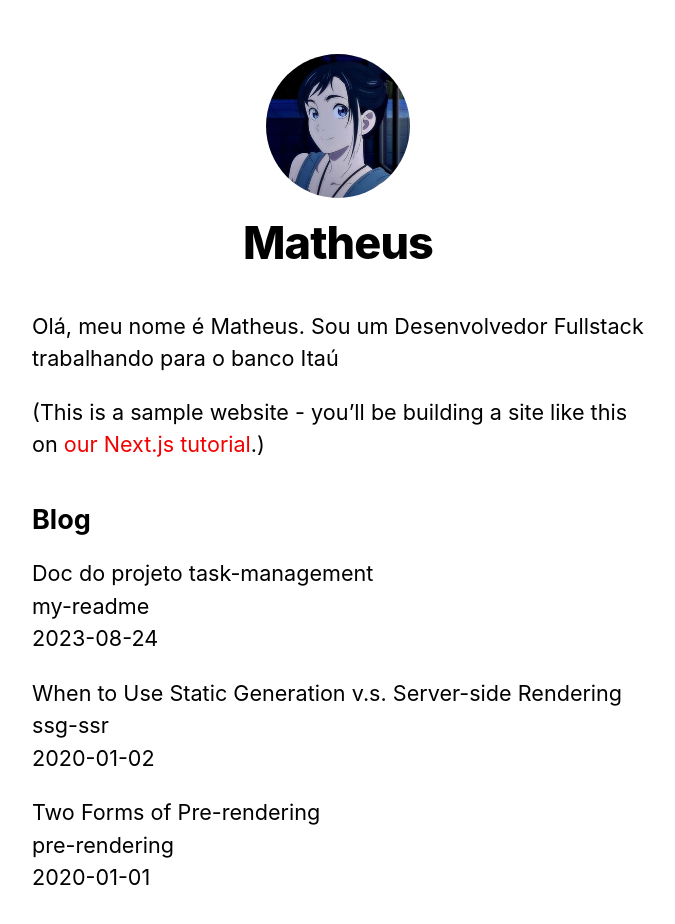
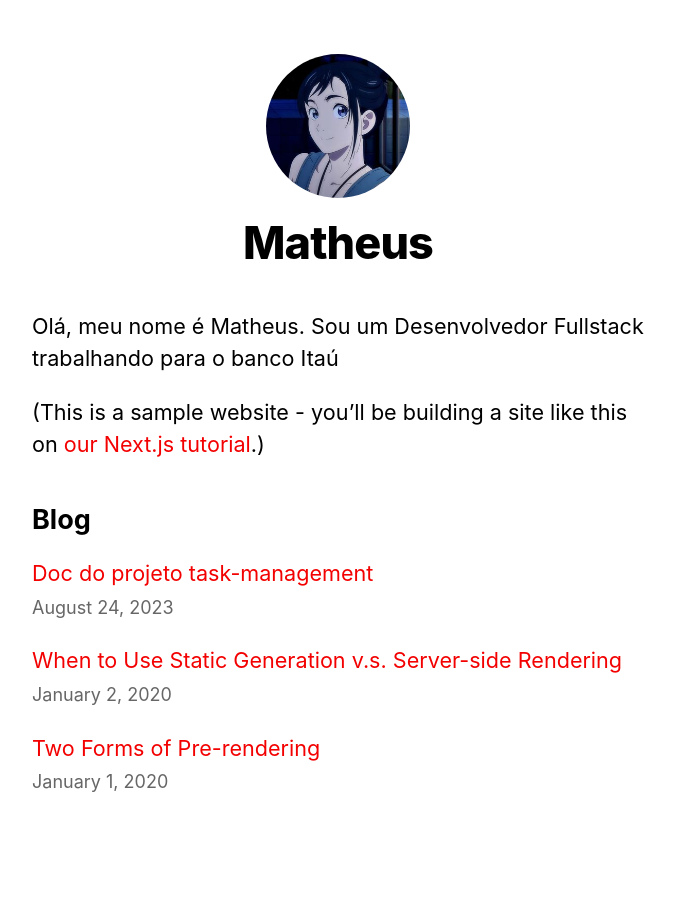
Before and after one commit to oh-math/nextjs-learn, a Next.js app in the folder nextjs-blog/: page / in a window 1280 px wide. Shown: the top 924 px of the page, without its empty margins (302-977 px from the left). Built offline with nearby package versions, Linux system fonts and the light colour scheme.

Commit message:
feature: usign Link component

```diff
--- a/nextjs-blog/pages/index.js
+++ b/nextjs-blog/pages/index.js
@@ -2,6 +2,8 @@
 import Layout, { siteTitle } from "../components/layout";
 import utilStyles from "../styles/utils.module.css";
 import { getSortedPostsData } from "../lib/posts";
+import Link from "next/link";
+import Date from "../components/date";
 
 export async function getStaticProps() {
   const allPostsData = getSortedPostsData();
@@ -31,14 +33,13 @@
       <section className={`${utilStyles.headingMd} ${utilStyles.padding1px}`}>
         <h2 className={utilStyles.headingLg}>Blog</h2>
         <ul className={utilStyles.list}>
-          {
-          allPostsData?.map(({ id, date, title }) => (
+          {allPostsData?.map(({ id, date, title }) => (
             <li className={utilStyles.listItem} key={id}>
-              {title}
+              <Link href={`/posts/${id}`}>{title}</Link>
               <br />
-              {id}
-              <br />
-              {date}
+              <small className={utilStyles.lightText}>
+                <Date dateString={date} />
+              </small>
             </li>
           ))}
         </ul>
```
